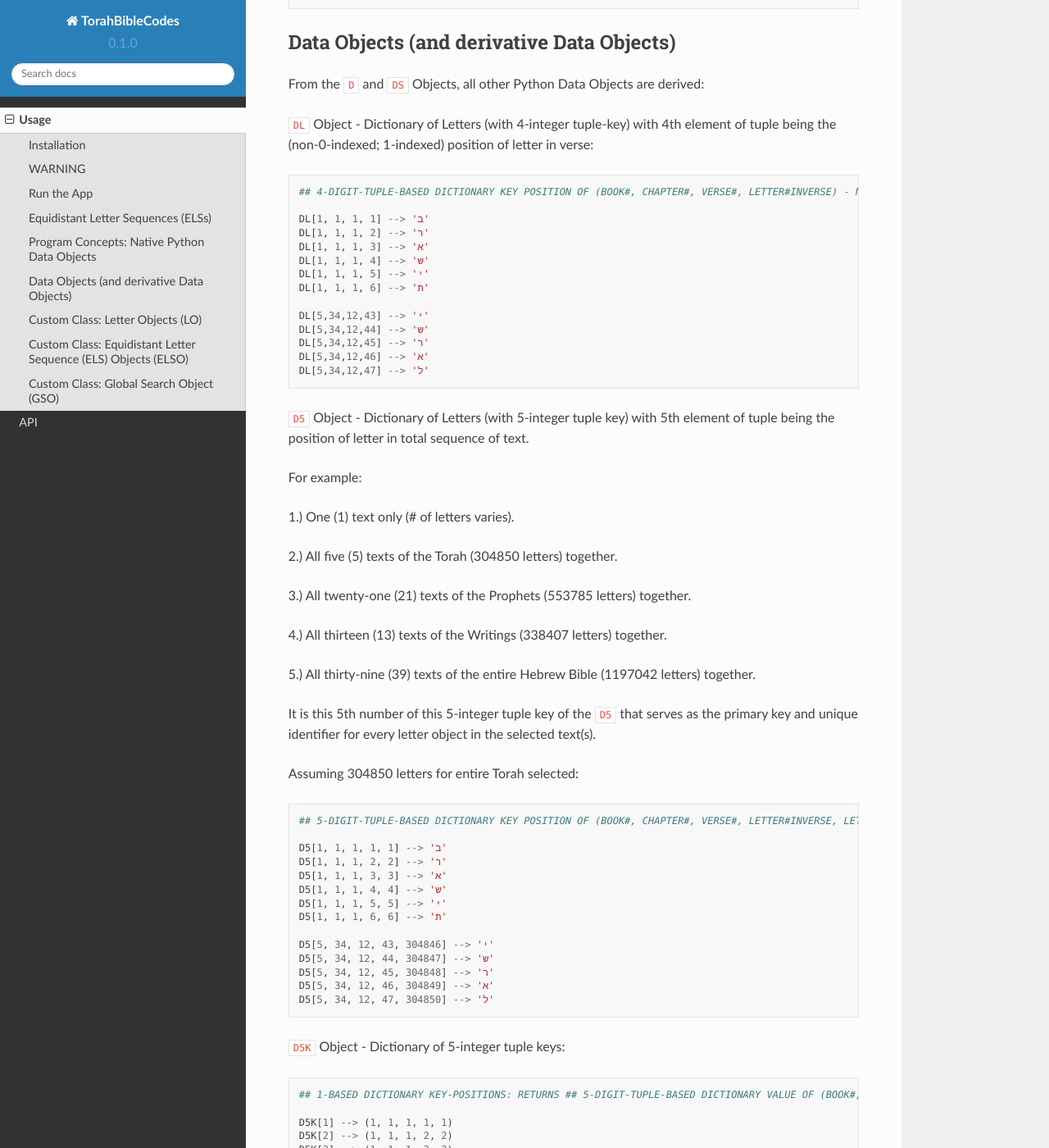
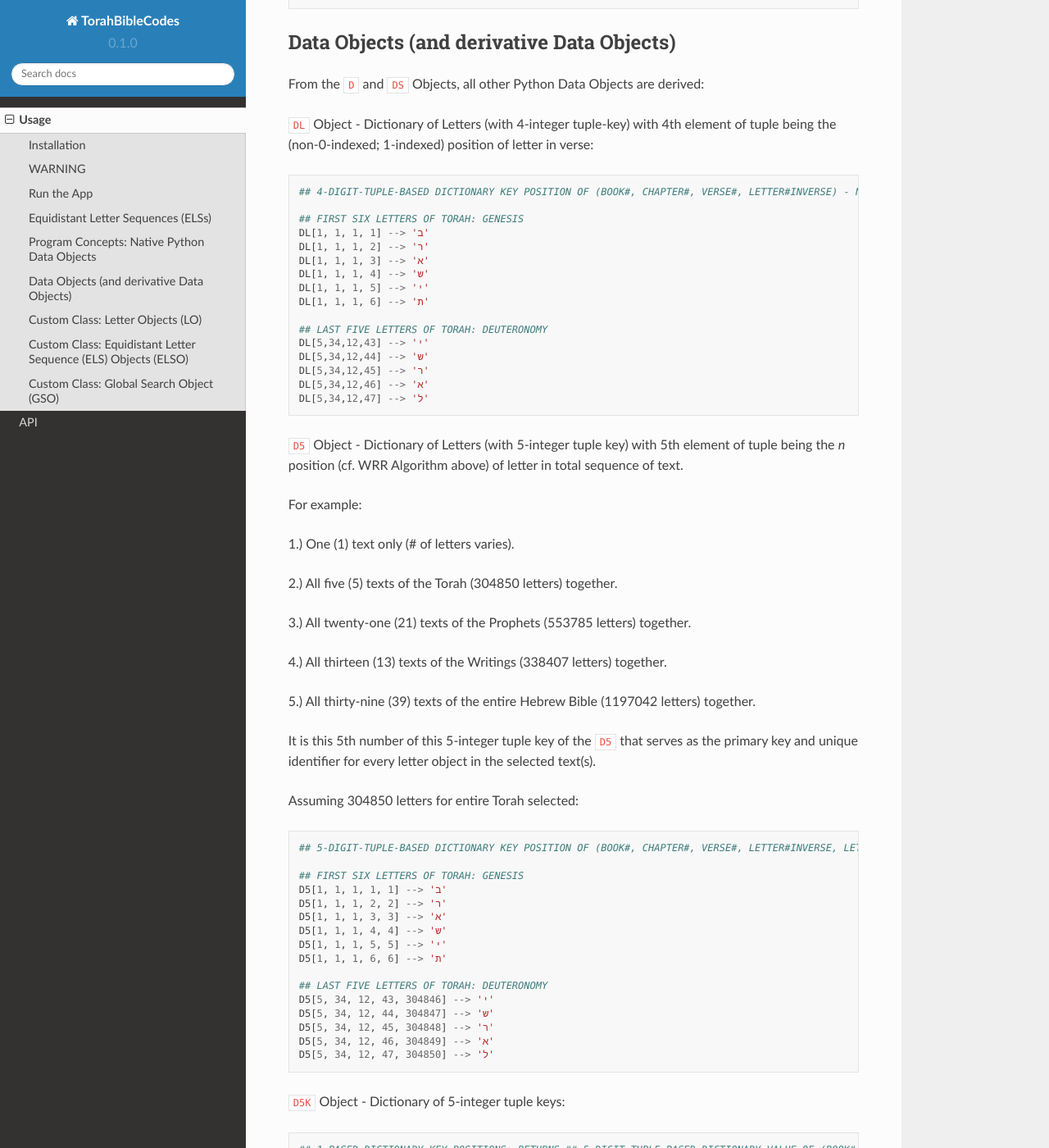
Before and after one commit to TorahBibleCodes/TorahBibleCodes_Sphinx, a Sphinx documentation site: the page built from docs/source/usage.rst, in a window 1280 px wide and 1400 px high, scrolled down 5486 px. Shown: the whole window at 82% size. Built offline with Sphinx 7.4.7 and the Read the Docs theme 2.0.0, drawn with Linux system fonts in a browser that asks for light colours; some of the changed text lies outside the part shown.

Commit message:
Update usage.rst

```diff
--- a/docs/source/usage.rst
+++ b/docs/source/usage.rst
@@ -245,6 +245,7 @@ From the ``D`` and ``DS`` Objects, all other Python Data Objects are derived:
 
    ## 4-DIGIT-TUPLE-BASED DICTIONARY KEY POSITION OF (BOOK#, CHAPTER#, VERSE#, LETTER#INVERSE) - NO SPACES BETWEEN WORDS/LETTERS
 
+   ## FIRST SIX LETTERS OF TORAH: GENESIS
    DL[1, 1, 1, 1] --> 'ב'
    DL[1, 1, 1, 2] --> 'ר'
    DL[1, 1, 1, 3] --> 'א'
@@ -252,13 +253,14 @@ From the ``D`` and ``DS`` Objects, all other Python Data Objects are derived:
    DL[1, 1, 1, 5] --> 'י'
    DL[1, 1, 1, 6] --> 'ת'
 
+   ## LAST FIVE LETTERS OF TORAH: DEUTERONOMY
    DL[5,34,12,43] --> 'י'
    DL[5,34,12,44] --> 'ש'
    DL[5,34,12,45] --> 'ר'
    DL[5,34,12,46] --> 'א'
    DL[5,34,12,47] --> 'ל'
 
-``D5`` Object - Dictionary of Letters (with 5-integer tuple key) with 5th element of tuple being the position of letter in total sequence of text.
+``D5`` Object - Dictionary of Letters (with 5-integer tuple key) with 5th element of tuple being the *n* position (cf. WRR Algorithm above) of letter in total sequence of text.
 
 For example:
 
@@ -278,6 +280,7 @@ Assuming 304850 letters for entire Torah selected::
 
    ## 5-DIGIT-TUPLE-BASED DICTIONARY KEY POSITION OF (BOOK#, CHAPTER#, VERSE#, LETTER#INVERSE, LETTER#INTEXT) - NO SPACES BETWEEN WORDS/LETTERS
 
+   ## FIRST SIX LETTERS OF TORAH: GENESIS
    D5[1, 1, 1, 1, 1] --> 'ב'
    D5[1, 1, 1, 2, 2] --> 'ר'
    D5[1, 1, 1, 3, 3] --> 'א'
@@ -285,6 +288,7 @@ Assuming 304850 letters for entire Torah selected::
    D5[1, 1, 1, 5, 5] --> 'י'
    D5[1, 1, 1, 6, 6] --> 'ת'
 
+   ## LAST FIVE LETTERS OF TORAH: DEUTERONOMY
    D5[5, 34, 12, 43, 304846] --> 'י'
    D5[5, 34, 12, 44, 304847] --> 'ש'
    D5[5, 34, 12, 45, 304848] --> 'ר'
@@ -295,6 +299,7 @@ Assuming 304850 letters for entire Torah selected::
 
    ## 1-BASED DICTIONARY KEY-POSITIONS: RETURNS ## 5-DIGIT-TUPLE-BASED DICTIONARY VALUE OF (BOOK#, CHAPTER#, VERSE#, LETTER#INVERSE, LETTER#INTEXT)
 
+   ## FIRST SIX LETTERS OF TORAH: GENESIS
    D5K[1] --> (1, 1, 1, 1, 1)
    D5K[2] --> (1, 1, 1, 2, 2)
    D5K[3] --> (1, 1, 1, 3, 3)
@@ -302,6 +307,7 @@ Assuming 304850 letters for entire Torah selected::
    D5K[5] --> (1, 1, 1, 5, 5)
    D5K[6] --> (1, 1, 1, 6, 6)
 
+   ## LAST FIVE LETTERS OF TORAH: DEUTERONOMY
    D5K[304846] --> (5, 34, 12, 43, 304846)
    D5K[304847] --> (5, 34, 12, 44, 304847)
    D5K[304848] --> (5, 34, 12, 45, 304848)
```
